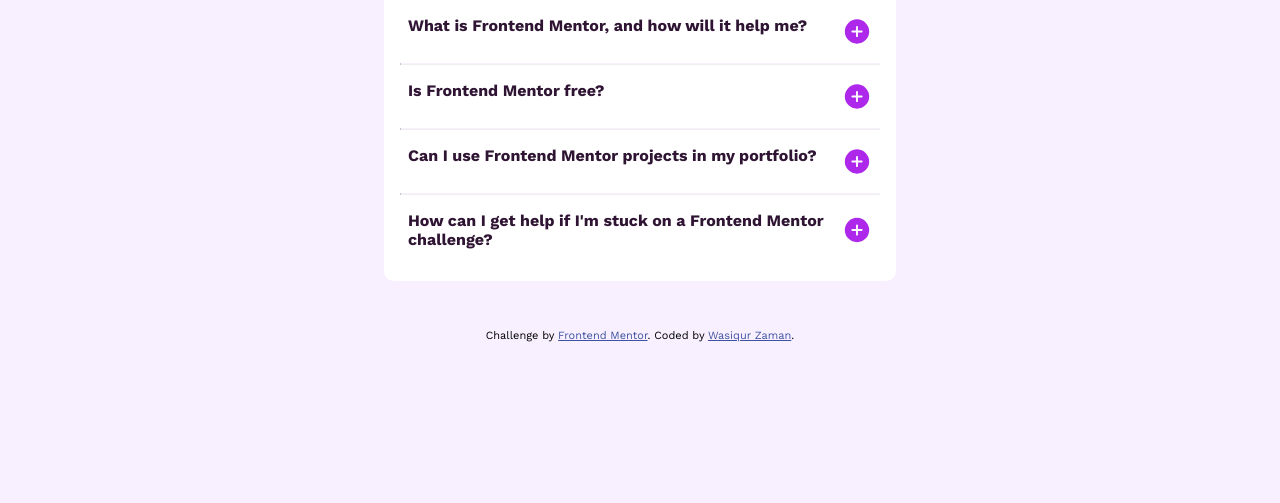
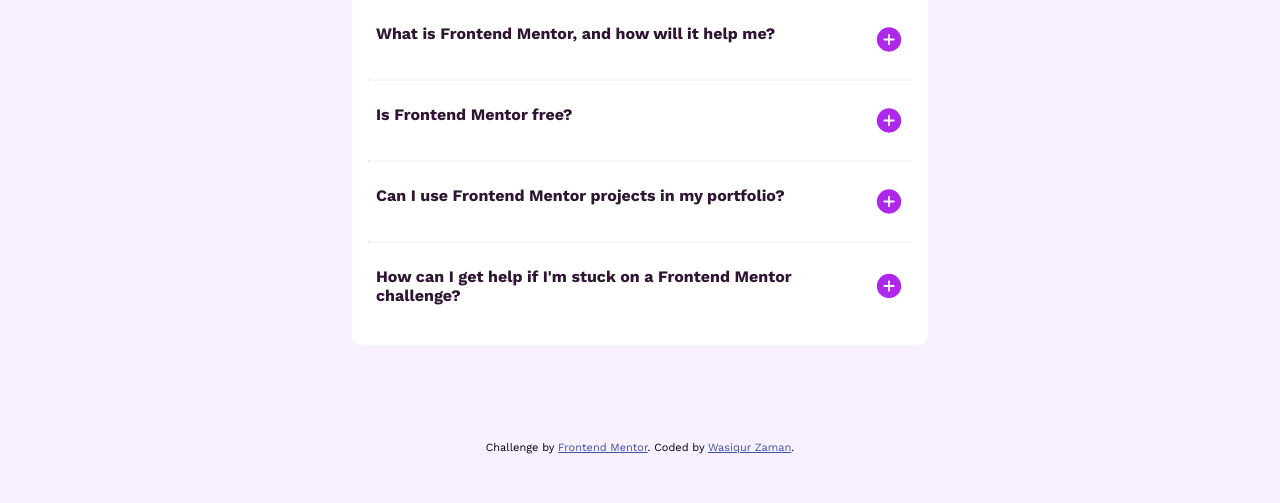
Before and after one commit to wasiqurzaman/faq-accordion-main-fementor, a plain HTML site: page index.html in a window 1280 px wide. Shown: the part 297-800 px from the top of the page. Drawn offline with Linux system fonts and the light colour scheme; files whose address does not match are found by name.

Commit message:
changes in styles

```diff
--- a/index.html
+++ b/index.html
@@ -49,7 +49,7 @@
           <img src="./assets//images/icon-star.svg" alt="Icon star" />
           <h2>FAQs</h2>
         </div>
-        <div class="faq" data-active="false">
+        <div class="faq" data-active="true">
           <div class="question">
             <h3>What is Frontend Mentor, and how will it help me?</h3>
             <img
--- a/style.css
+++ b/style.css
@@ -33,7 +33,7 @@ body {
   justify-content: center;
   align-items: center;
   margin-top: 12rem;
-  margin-bottom: 3rem;
+  margin-bottom: 6rem;
 }
 
 picture {
@@ -50,7 +50,7 @@ picture img {
   display: flex;
   flex-direction: column;
   justify-content: center;
-  max-width: 32rem;
+  max-width: 36rem;
   background-color: var(--White);
   padding: 1rem;
   z-index: 10;
@@ -72,7 +72,7 @@ div.question {
   display: flex;
   justify-content: space-between;
   padding: 0.5rem;
-  margin: 0.5rem 0;
+  margin: 1rem 0;
   cursor: pointer;
 }
 
@@ -96,6 +96,7 @@ hr {
   height: 1px;
   color: var(--Light-pink);
   border-top: 1px solid var(--Light-pink);
+  opacity: 0.5;
 }
 
 .btn-open {
```
Also changed, not shown: Screenshot.png (added).
